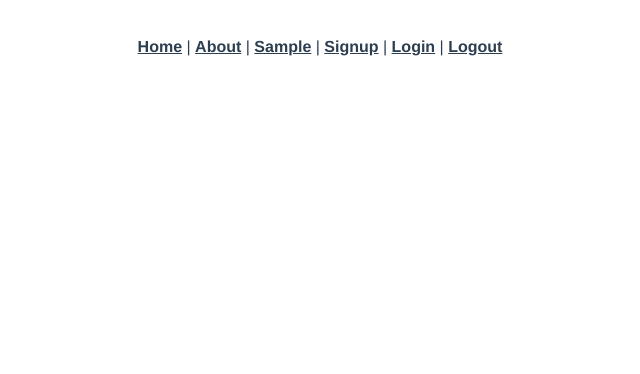
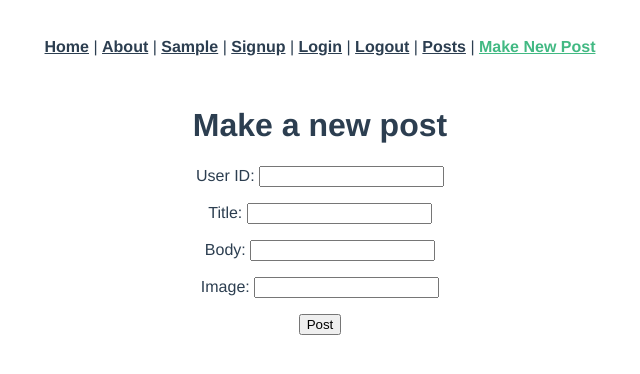
Before and after one commit to cellulosami/blog_frontend_app_practice, a Vue app: page /posts/new in a window 1280 px wide. Shown: the top 374 px of the page, without its empty margins (320-960 px from the left). Built offline with nearby package versions, Linux system fonts and the light colour scheme.

Commit message:
add new post action and view

```diff
--- a/src/App.vue
+++ b/src/App.vue
@@ -3,10 +3,12 @@
     <div id="nav">
       <router-link to="/">Home</router-link> |
       <router-link to="/about">About</router-link> |
-      <router-link to="/Sample">Sample</router-link> |
-      <router-link to="/Signup">Signup</router-link> |
-      <router-link to="/Login">Login</router-link> |
-      <router-link to="/Logout">Logout</router-link>
+      <router-link to="/sample">Sample</router-link> |
+      <router-link to="/signup">Signup</router-link> |
+      <router-link to="/login">Login</router-link> |
+      <router-link to="/logout">Logout</router-link> |
+      <router-link to="/posts">Posts</router-link> |
+      <router-link to="/posts/new">Make New Post</router-link>
     </div>
     <router-view/>
   </div>
--- a/src/router/index.js
+++ b/src/router/index.js
@@ -1,7 +1,6 @@
 import Vue from 'vue'
 import VueRouter from 'vue-router'
 import Home from '../views/Home.vue'
-import Logout from '../views/Logout.vue'
 
 Vue.use(VueRouter)
 
@@ -38,6 +37,16 @@ const routes = [
     path: '/logout',
     name: 'Logout',
     component: () => import('../views/Logout.vue')
+  },
+  {
+    path: '/posts',
+    name: 'Posts',
+    component: () => import('../views/PostsIndex.vue')
+  },
+  {
+    path: '/posts/new',
+    name: 'Posts New',
+    component: () => import('../views/PostsNew.vue')
   }
 ]
 
--- /dev/null
+++ b/src/views/PostsIndex.vue
@@ -0,0 +1,41 @@
+<template>
+  <div class="home">
+    <h1>{{ message }}</h1>
+    <br>
+    <hr>
+    <div v-for="post in posts">
+      <p>{{ post.title }}</p>
+      <p>{{ post }}</p>
+      <hr>
+    </div>
+  </div>
+</template>
+
+<style></style>
+
+<script>
+import axios from 'axios';
+
+export default {
+  data: function() {
+    return {
+      message: "Posts",
+      posts: []
+    };
+  },
+  created: function() {
+    this.postsIndex();
+  },
+  methods: {
+    postsIndex: function () {
+      console.log("indexing...");
+      axios
+        .get("/api/posts")
+        .then(response => {
+          console.log(response.data);
+          this.posts = response.data;
+        });
+    }
+  }
+};
+</script>
--- /dev/null
+++ b/src/views/PostsNew.vue
@@ -0,0 +1,45 @@
+<template>
+  <div class="home">
+    <h1>{{ message }}</h1>
+    <p>User ID: <input v-model="userId"></p>
+    <p>Title: <input v-model="title"></p>
+    <p>Body: <input v-model="body"></p>
+    <p>Image: <input v-model="image"></p>
+    <button v-on:click="postsCreate">Post</button>
+  </div>
+</template>
+
+<style></style>
+
+<script>
+import axios from 'axios';
+
+export default {
+  data: function() {
+    return {
+      message: "Make a new post",
+      userId: "",
+      title: "",
+      body: "",
+      image: ""
+    };
+  },
+  created: function() {},
+  methods: {
+    postsCreate: function () {
+      console.log("creating...");
+      let params = {
+        title: this.title,
+        body: this.body,
+        image: this.image,
+        user_id: this.user_id
+      }
+      axios
+        .post("/api/posts", params)
+        .then(response => {
+          console.log("created")
+        });
+    }
+  }
+};
+</script>
```
